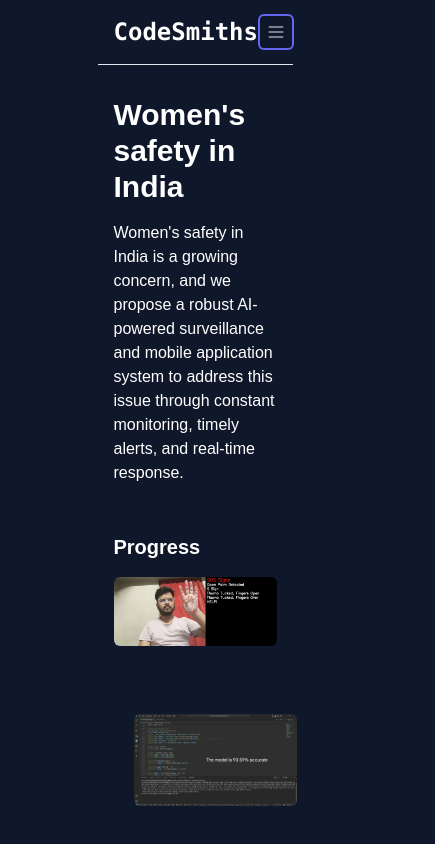
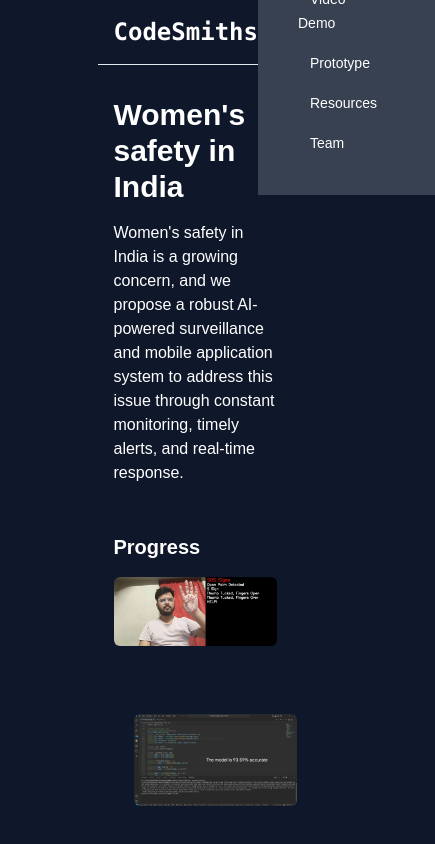
Before and after one commit to CodeSmiths33/Website, a Next.js app: page /introduction in a window 390 px wide. Both pictures are taken after a click on the button "Open main menu". Shown: the top 844 px of the page, 435 px wide, since content can reach past the window. Built offline with nearby package versions, Linux system fonts and the light colour scheme.

Commit message:
Hamburger menu added

```diff
--- a/components/Navbar.tsx
+++ b/components/Navbar.tsx
@@ -1,7 +1,14 @@
+"use client";
 import Link from 'next/link'
 import { Button } from "@/components/ui/button"
+import { useState } from 'react'
 
 export default function Navbar() {
+  const [isOpen, setIsOpen] = useState(false);
+  const toggleMenu = () => {
+    setIsOpen(!isOpen);
+  };
+
   return (
     <nav className="border-b">
       <div className="container mx-auto px-4 sm:px-6 lg:px-8">
@@ -30,8 +37,10 @@ export default function Navbar() {
           </div>
           <div className="md:hidden">
             <Button
+            id='menuButton'
               variant="ghost"
               size="icon"
+              onClick={toggleMenu}
               className="inline-flex items-center justify-center p-2 rounded-md text-gray-400 hover:text-gray-500 hover:bg-gray-100 focus:outline-none focus:ring-2 focus:ring-inset focus:ring-indigo-500"
             >
               <span className="sr-only">Open main menu</span>
@@ -39,6 +48,23 @@ export default function Navbar() {
                 <path strokeLinecap="round" strokeLinejoin="round" strokeWidth="2" d="M4 6h16M4 12h16M4 18h16" />
               </svg>
             </Button>
+            <ul className={`lg:hidden flex flex-col bg-gray-700 text-white space-y-4 p-10 transition-all duration-300 ${isOpen ? 'block' : 'hidden'}`}>
+        <li><Link href="/" className="text-white px-3 py-2 rounded-md text-sm font-medium">
+                Introduction
+              </Link></li>
+        <li><Link href="/video-demonstration" className="text-white px-3 py-2 rounded-md text-sm font-medium">
+                Video Demo
+              </Link></li>
+        <li><Link href="/prototype" className="text-white px-3 py-2 rounded-md text-sm font-medium">
+                Prototype
+              </Link></li>
+        <li><Link href="/resources" className="text-white px-3 py-2 rounded-md text-sm font-medium">
+                Resources
+              </Link></li>
+              <li> <Link href="/team" className="text-white px-3 py-2 rounded-md text-sm font-medium">
+                Team
+              </Link></li>
+      </ul>
           </div>
         </div>
       </div>
--- a/package.json
+++ b/package.json
@@ -16,7 +16,7 @@
     "clsx": "^2.1.1",
     "embla-carousel-react": "^8.3.0",
     "lucide-react": "^0.441.0",
-    "next": "14.2.12",
+    "next": "^14.2.12",
     "react": "^18",
     "react-dom": "^18",
     "react-icons": "^5.3.0",
```
Also changed, not shown: 1 other file (tests, documents, lock files or other folders).
